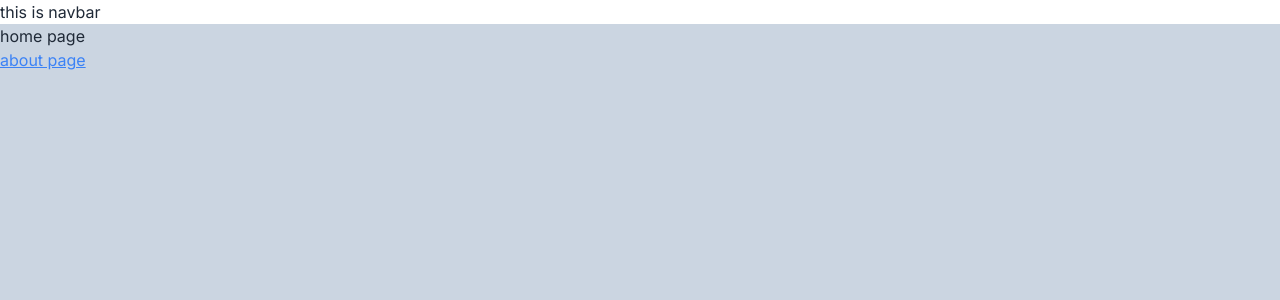
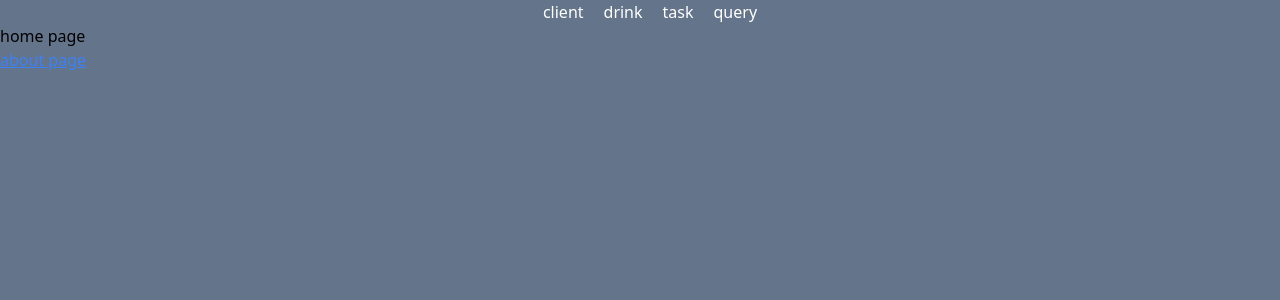
Before and after one commit to kewalkhondekar25/NextJs-Basics, a Next.js app in the folder ui/: page / in a window 1280 px wide. Shown: the top 300 px of the page. Built offline with nearby package versions, Linux system fonts and the light colour scheme.

Commit message:
feat: navbar added

```diff
--- a/ui/package.json
+++ b/ui/package.json
@@ -9,7 +9,6 @@
     "lint": "next lint"
   },
   "dependencies": {
-    "@tailwindcss/typography": "^0.5.13",
     "next": "14.2.3",
     "react": "^18",
     "react-dom": "^18"
--- /dev/null
+++ b/ui/src/app/components/Navbar.tsx
@@ -0,0 +1,46 @@
+import Link from 'next/link';
+import React from 'react'
+
+interface LinksType {
+  href: string;
+  lable: string
+}
+
+const links: LinksType[] = [
+  {
+    href: "/client",
+    lable: "client"
+  },
+  {
+    href: "/drink",
+    lable: "drink"
+  },
+  {
+    href: "/task",
+    lable: "task"
+  },
+  {
+    href: "/query",
+    lable: "query"
+  }
+]
+
+const Navbar = () => {
+  return (
+    <nav className='flex justify-center place-content-center'>
+      <ul className='flex '>
+        {
+          links.map(items => {
+            return (
+              <li className='ml-5 text-white' key={items.href} >
+                <Link href={items.href}>{items.lable}</Link>
+              </li>
+            )
+          })
+        }
+      </ul>
+    </nav>
+  )
+}
+
+export default Navbar
--- a/ui/src/app/layout.tsx
+++ b/ui/src/app/layout.tsx
@@ -1,6 +1,7 @@
 import type { Metadata } from "next";
 import { Inter } from "next/font/google";
 import "./globals.css";
+import Navbar from "./components/Navbar";
 
 const inter = Inter({ subsets: ["latin"] });
 
@@ -16,9 +17,11 @@ export default function RootLayout({
 }>) {
   return (
     <html lang="en">
-      <body className={inter.className}>
-        <p>this is navbar</p>
-        {children}
+      <body className="bg-slate-500">
+        <Navbar/>
+        <main>
+          {children}
+        </main>
       </body>
     </html>
   );
--- a/ui/src/app/page.tsx
+++ b/ui/src/app/page.tsx
@@ -3,7 +3,7 @@ import Link from "next/link";
 
 export default function Home() {
   return (
-    <div className="bg-slate-300 h-screen">
+    <div className="h-screen">
       <h1>home page</h1>
       <Link href="/about" className='underline text-blue-500'>about page</Link>
     </div>
--- a/ui/tailwind.config.ts
+++ b/ui/tailwind.config.ts
@@ -15,6 +15,6 @@ const config: Config = {
       },
     },
   },
-  plugins: [require('@tailwindcss/typography'), require('daisyui')],
+  plugins: [],
 };
 export default config;
```
Also changed, not shown: 1 other file (tests, documents, lock files or other folders).
